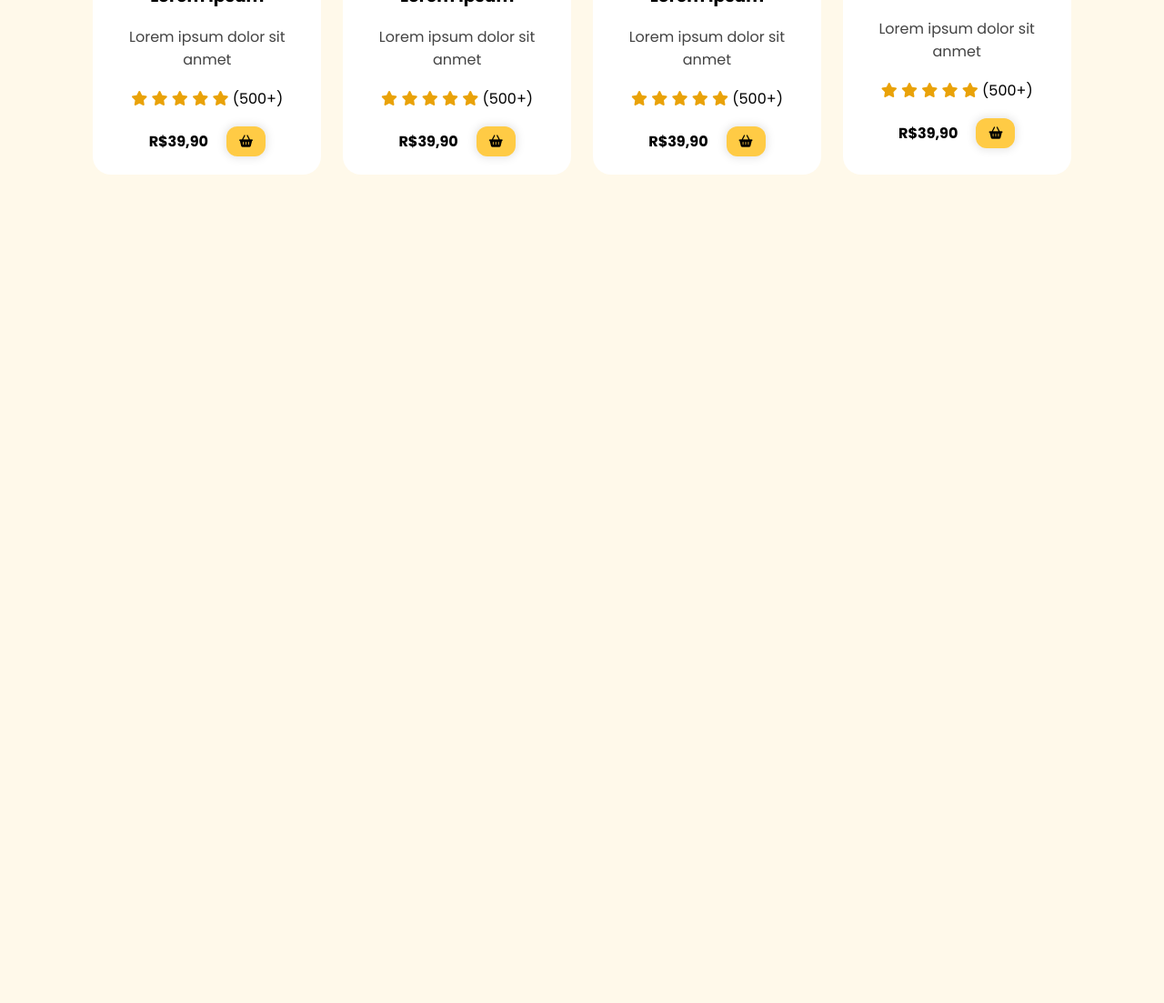
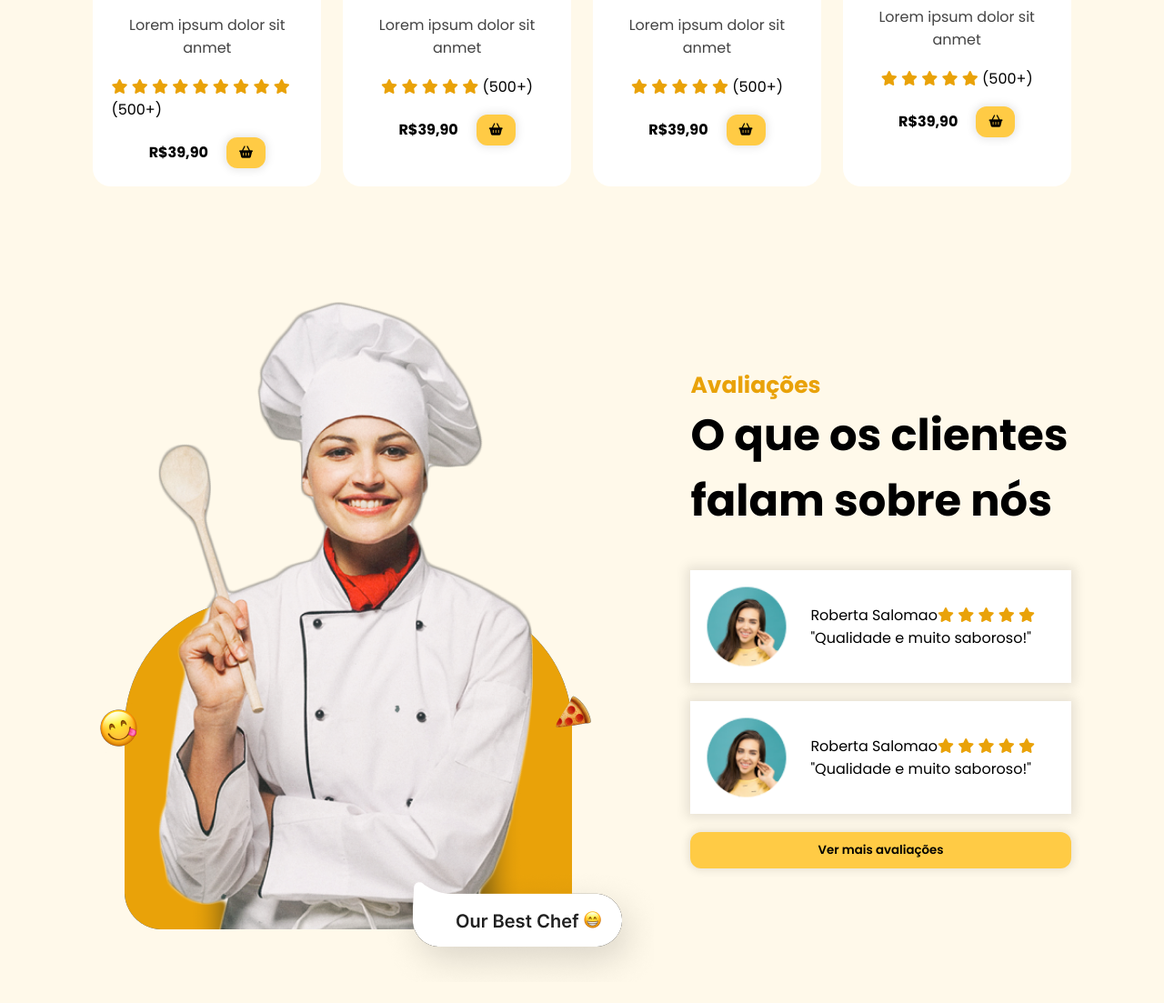
Before and after one commit to ZanelinhaDev/Landing-page, a plain HTML site: page index.html in a window 1280 px wide. Shown: the part 1314-2417 px from the top of the page at 91% size. Before the commit the page ends 1605 px from the top, so only its background shows below. Drawn offline with nearby package versions, Linux system fonts and the light colour scheme.

Commit message:
Alterações no CSS e no HTML adicionando uma section para incluir as avaliações dos clientes e estilização e responsividade no css

```diff
--- a/index.html
+++ b/index.html
@@ -14,6 +14,7 @@
     <link rel="stylesheet" href="src/styles/header.css" />
     <link rel="stylesheet" href="src/styles/home.css" />
     <link rel="stylesheet" href="src/styles/menu.css" />
+    <link rel="stylesheet" href="src/styles/testimonials.css"/>
 
     <script
       src="https://cdnjs.cloudflare.com/ajax/libs/jquery/3.7.1/jquery.min.js"
@@ -137,6 +138,10 @@
               <i class="fa-solid fa-star"></i>
               <i class="fa-solid fa-star"></i>
               <i class="fa-solid fa-star"></i>
+              <i class="fa-solid fa-star"></i>
+              <i class="fa-solid fa-star"></i>
+              <i class="fa-solid fa-star"></i>
+              <i class="fa-solid fa-star"></i>
               <span>(500+)</span>
             </div>
 
@@ -233,6 +238,61 @@
           </div>
         </div>
       </section>
+
+      <section id="testimonials">
+        <img src="src/images/chef.png" id="testimonials_chef" />
+
+        <div id="testimonials_content">
+          <h2 class="section-title">Avaliações</h2>
+          <h3 class="section-subtitle">O que os clientes falam sobre nós</h3>
+
+          <div id="feedbacks">
+            <div class="feedback">
+              <img src="src/images/avatar.png" class="feedback-avatar" />
+              <div class="feedback-content">
+                <p>
+                  Roberta Salomao
+                  <span>
+                    <i class="fa-solid fa-star"></i>
+                    <i class="fa-solid fa-star"></i>
+                    <i class="fa-solid fa-star"></i>
+                    <i class="fa-solid fa-star"></i>
+                    <i class="fa-solid fa-star"></i>
+                  </span>
+                  <p>
+                    "Qualidade e muito saboroso!"
+                  </p>
+                </p>
+              </div>
+            </div>
+
+            <div class="feedback">
+                <img src="src/images/avatar.png" class="feedback-avatar" />
+                <div class="feedback-content">
+                  <p>
+                    Roberta Salomao
+                    <span>
+                      <i class="fa-solid fa-star"></i>
+                      <i class="fa-solid fa-star"></i>
+                      <i class="fa-solid fa-star"></i>
+                      <i class="fa-solid fa-star"></i>
+                      <i class="fa-solid fa-star"></i>
+                    </span>
+                    <p>
+                      "Qualidade e muito saboroso!"
+                    </p>
+                  </p>
+                </div>
+              </div>
+
+              <button class="btn-default">
+                Ver mais avaliações
+              </button>
+
+
+          </div>
+        </div>
+      </section>
     </main>
 
     <script src="src/javascript/script.js"></script>
--- /dev/null
+++ b/src/styles/testimonials.css
@@ -0,0 +1,89 @@
+#testimonials {
+  min-height: calc(100vh -91px);
+  display: flex;
+  align-items: center;
+  justify-content: center;
+  gap: 40px;
+}
+
+#testimonial_chef {
+  width: 500px;
+  height: auto;
+}
+
+#testimonials .section-subtitle {
+  font-size: 3rem;
+}
+
+#testimonials_content {
+  width: 50%;
+}
+
+#feedbacks {
+  display: flex;
+  flex-direction: column;
+  gap: 20px;
+  margin-bottom: 40px;
+  margin-top: 40px;
+}
+
+.feedback {
+  align-items: center;
+  display: flex;
+  gap: 20px;
+  background-color: #fff;
+  padding: 12px;
+  box-shadow: 0px 0px 12px 4px rgba(0, 0, 0, 0.1);
+}
+
+.feedback-avatar {
+  width: 100px;
+  height: 100px;
+  border-radius: 100%;
+  object-fit: cover;
+}
+
+.feedback-content p {
+  display: flex;
+  justify-content: space-between;
+}
+
+.feedback-content p span {
+  color: #e9a209;
+}
+
+@media screen and (max-width: 1170px) {
+  #testimonials {
+    flex-direction: column;
+  }
+
+  #testimonial .section-subtitle {
+    text-align: center;
+    font-size: 2.5rem;
+  }
+
+  #testimonial_chef {
+    display: none;
+  }
+
+  #testimonials_content {
+    width: 70%;
+    display: flex;
+    flex-direction: column;
+    align-items: center;
+  }
+}
+
+@media screen and (max-width: 600px) {
+  #testimonials .section-subtitle {
+    font-size: 2rem;
+  }
+
+  #testimonials_content {
+    width: 100%;
+  }
+
+  .feedback {
+    flex-direction: column;
+  }
+}
```
